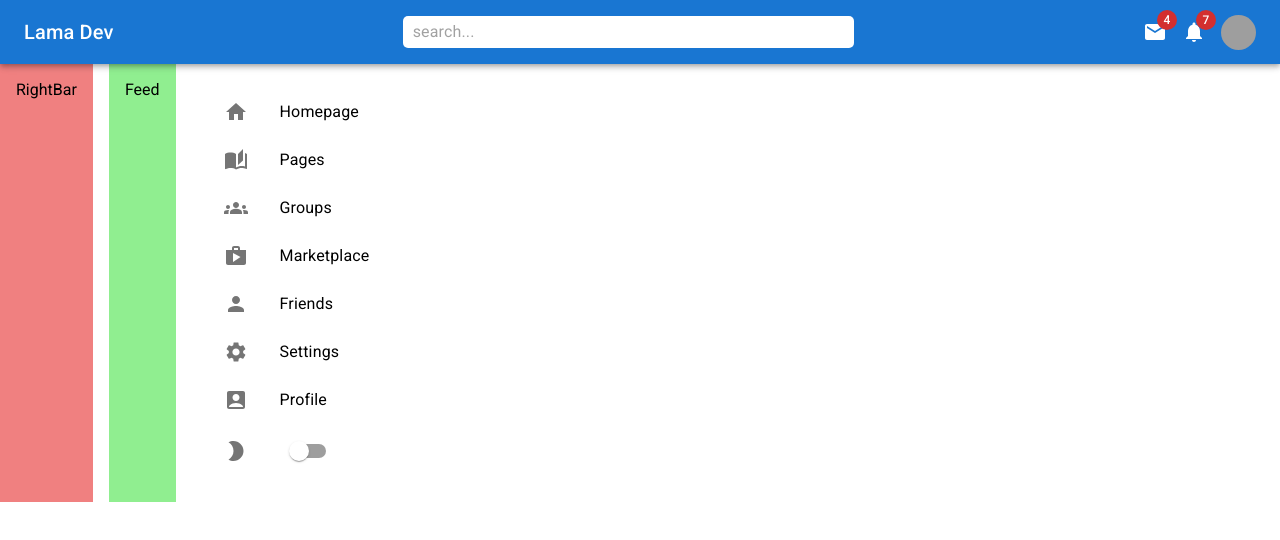
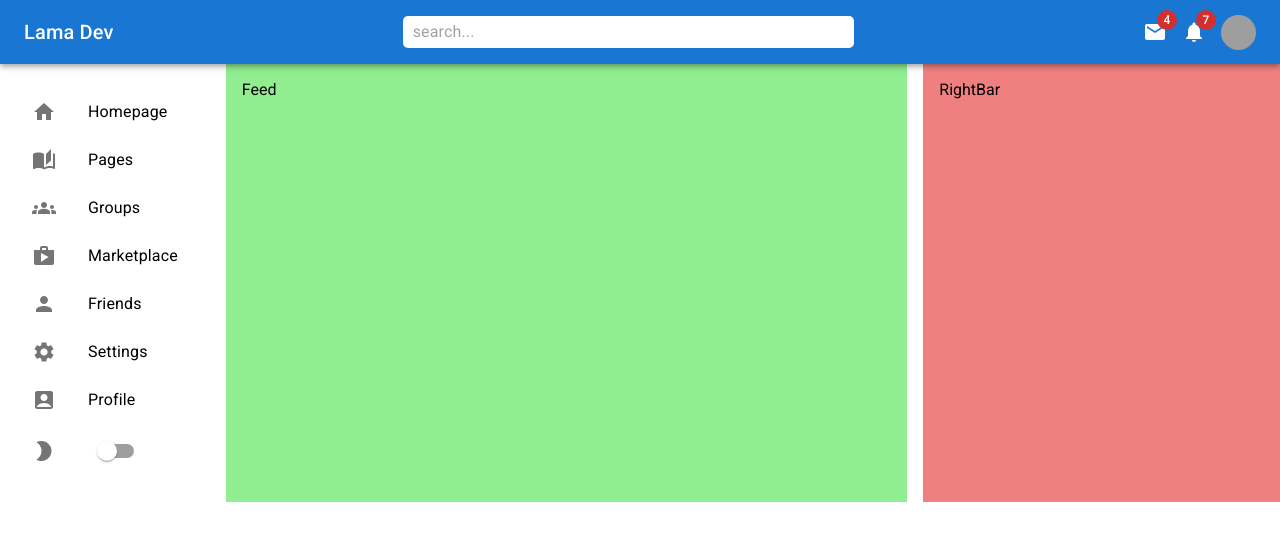
Before and after one commit to Rus203/learning_material, a React (Create React App) app: page / in a window 1280 px wide. Shown: the top 540 px of the page. Built offline with nearby package versions, Linux system fonts and the light colour scheme; grey boxes are pictures that could not be loaded.

Commit message:
refactor: adjust bloks

```diff
--- a/src/App.js
+++ b/src/App.js
@@ -11,9 +11,9 @@ function App () {
     <div className='App'>
         <Navbar />
         <Stack direction="row" justifyContent="space-evenly" spacing={2}>
+          <SideBar />
+          <Feed />
           <RightBar />
-          <Feed />
-          <SideBar />
         </Stack>
     </div>
   )
--- a/src/Components/Feed.jsx
+++ b/src/Components/Feed.jsx
@@ -2,7 +2,7 @@ import React from 'react'
 import { Box } from '@mui/material'
 
 const Feed = () => {
-  return <Box bgcolor="lightGreen" p={2}>Feed</Box>
+  return <Box bgcolor="lightGreen" p={2} flex={4}>Feed</Box>
 }
 
 export default Feed
--- a/src/Components/RightBar.jsx
+++ b/src/Components/RightBar.jsx
@@ -2,7 +2,7 @@ import React from 'react'
 import { Box } from '@mui/material'
 
 const RightBar = () => {
-  return <Box bgcolor="lightcoral" p={2}>RightBar</Box>
+  return <Box bgcolor="lightcoral" p={2} flex={2}>RightBar</Box>
 }
 
 export default RightBar
```
